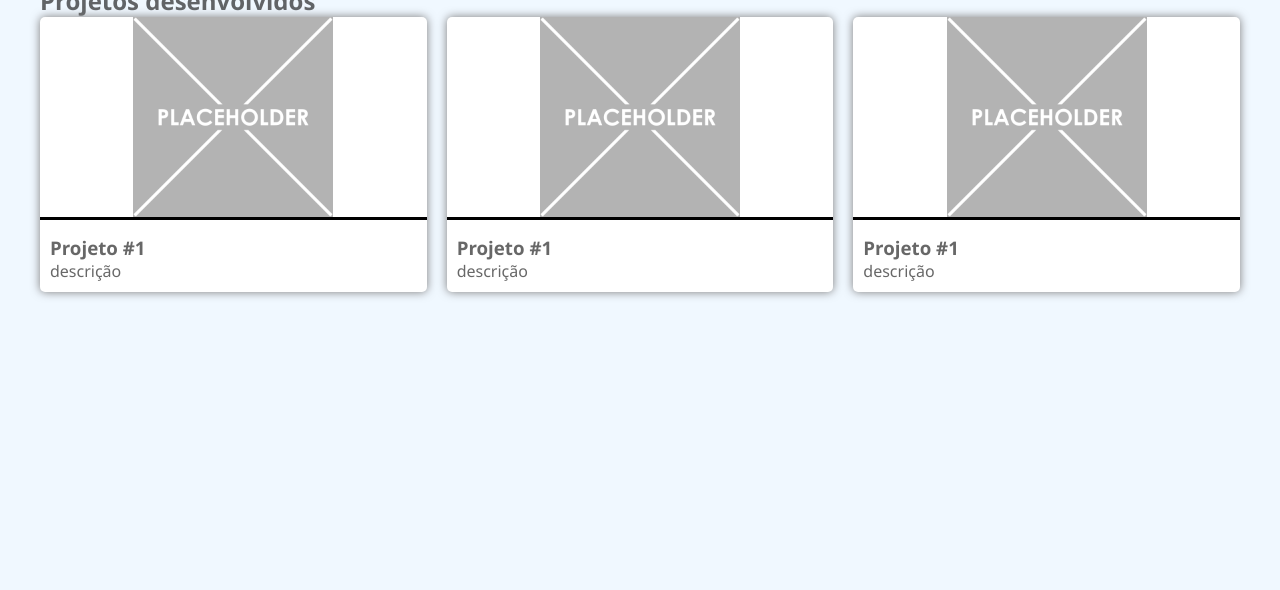
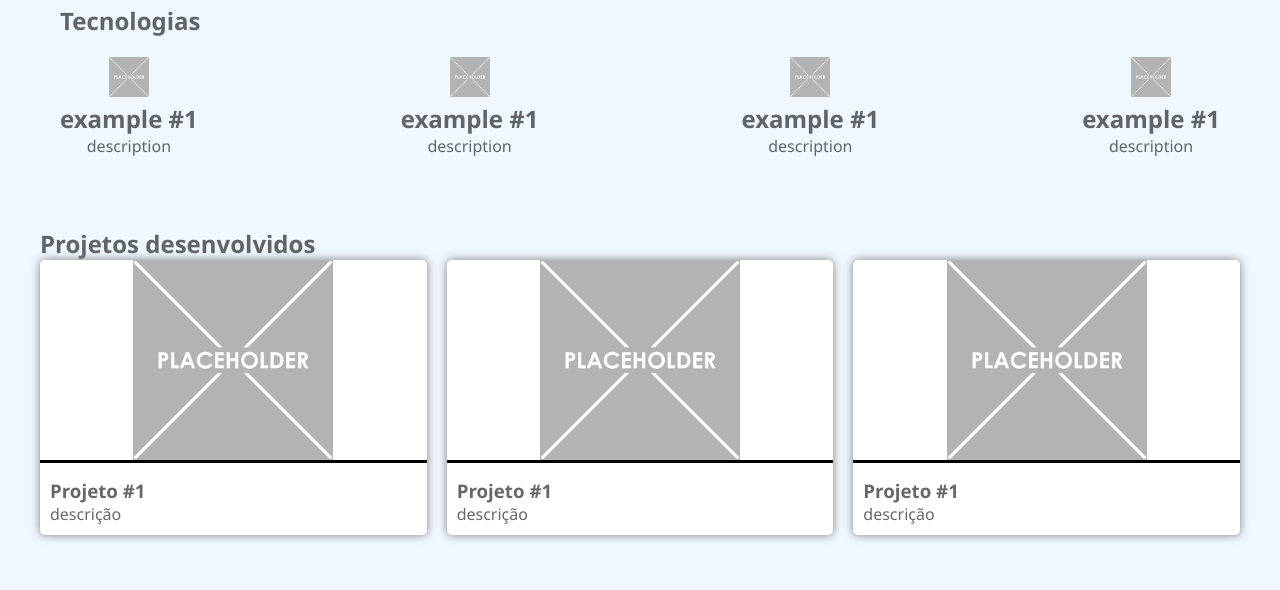
Before and after one commit to dnllcs/E.S.-2024-Programa-web-Portflio, a plain HTML site: page portifolio/index.html in a window 1280 px wide. Shown: the part 210-800 px from the top of the page. Drawn offline with Linux system fonts and the light colour scheme.

Commit message:
section added

```diff
--- a/portifolio/css/style.css
+++ b/portifolio/css/style.css
@@ -28,7 +28,7 @@ body {
     padding: 0 15px;
 }
 
-.container {
+.container-main {
     max-width: 1200px;
     padding: 0 20px;
     margin: auto;
@@ -79,3 +79,27 @@ a:hover {
 .project-info {
     padding: 10px;
 }
+
+.whatiknow-wrapper{
+    margin-bottom: 50px;
+    background-color: aliceblue;
+    height: auto;
+    padding: 20px;
+    justify-content: center;
+
+}
+.whatiknow-container {
+    margin-top: 20px;
+    justify-content: space-between;
+    display:flex;
+
+}
+.whatiknow-item img{
+    height: 40px;
+    width: 40px;
+}
+
+.whatiknow-item {
+    justify-content: center;
+    text-align: center;
+}
--- a/portifolio/index.html
+++ b/portifolio/index.html
@@ -19,7 +19,7 @@
                 </nav>
             </div>
         </header>
-        <main class="container">
+        <main class="container-main">
             <section class="clearfix">
                 <div>
                     <img src="placeholder.png" alt="Minha foto" class="image-header">
@@ -31,6 +31,41 @@
                         incidunt aspernatur eos dolor magnam quam
                         adipisci expedita voluptatem impedit deleniti
                         pariatur quia, suscipit unde consectetur fuga cum dolorum facilis?</p>
+                </div>
+            </section>
+            <section>
+                <div class = "whatiknow-wrapper">
+                    <h1>Tecnologias</h3>
+                    <div class = "whatiknow-container">
+                        <div class="whatiknow-item">
+                            <img src="placeholder.png" alt="">
+                            <div class="item-info">
+                                <h2>example #1</h2>
+                                <p>description</p>
+                            </div>
+                        </div>
+                        <div class="whatiknow-item">
+                            <img src="placeholder.png" alt="">
+                            <div class="item-info">
+                                <h2>example #1</h2>
+                                <p>description</p>
+                            </div>
+                        </div>
+                        <div class="whatiknow-item">
+                            <img src="placeholder.png" alt="">
+                            <div class="item-info">
+                                <h2>example #1</h2>
+                                <p>description</p>
+                            </div>
+                        </div>
+                        <div class="whatiknow-item">
+                            <img src="placeholder.png" alt="">
+                            <div class="item-info">
+                                <h2>example #1</h2>
+                                <p>description</p>
+                            </div>
+                        </div>
+                    </div>
                 </div>
             </section>
             <section>
@@ -61,8 +96,6 @@
             </section>
         </main>
         <footer class="site-footer">
-
         </footer>
-
     </body>
 </html>
```
